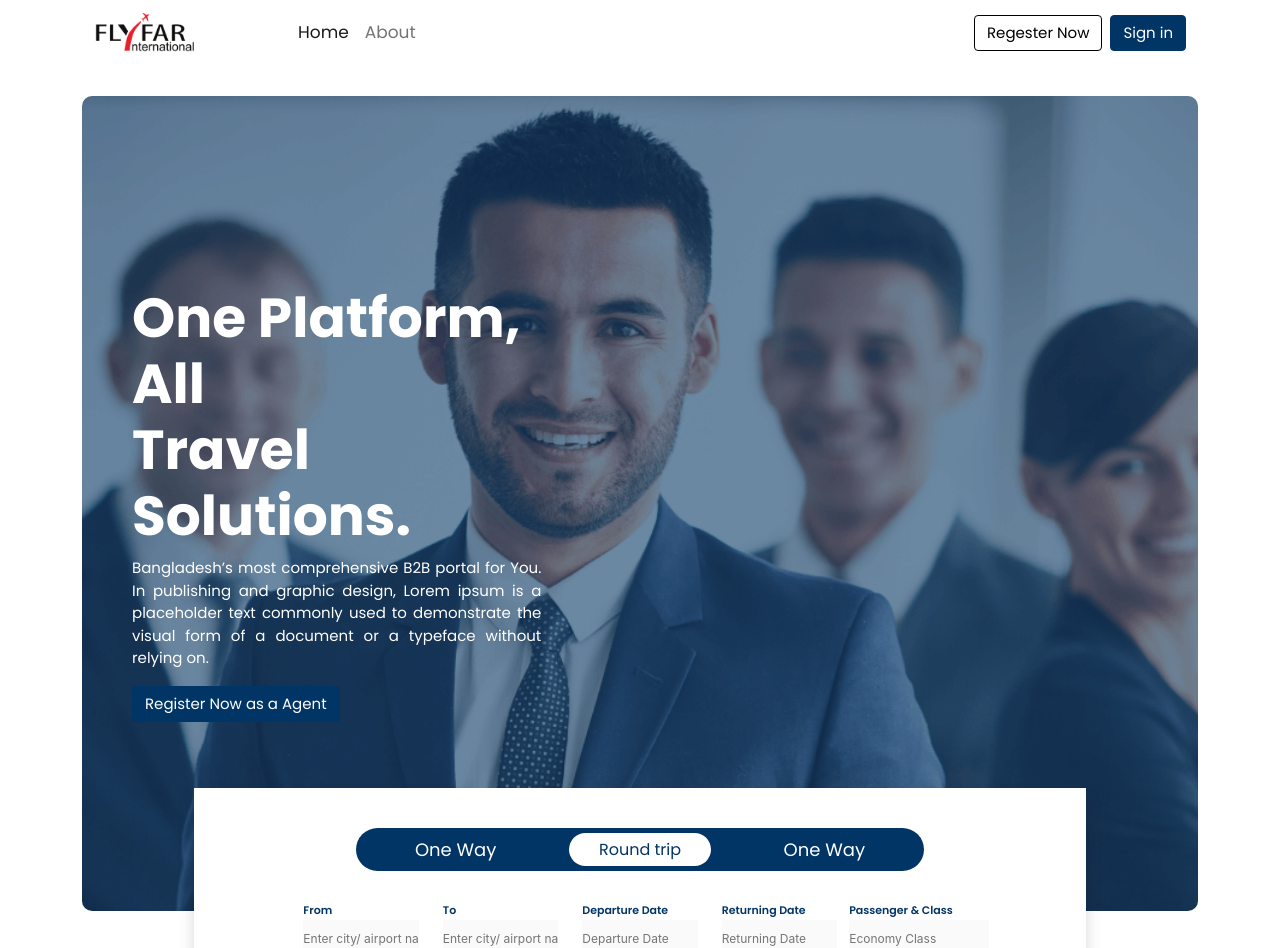
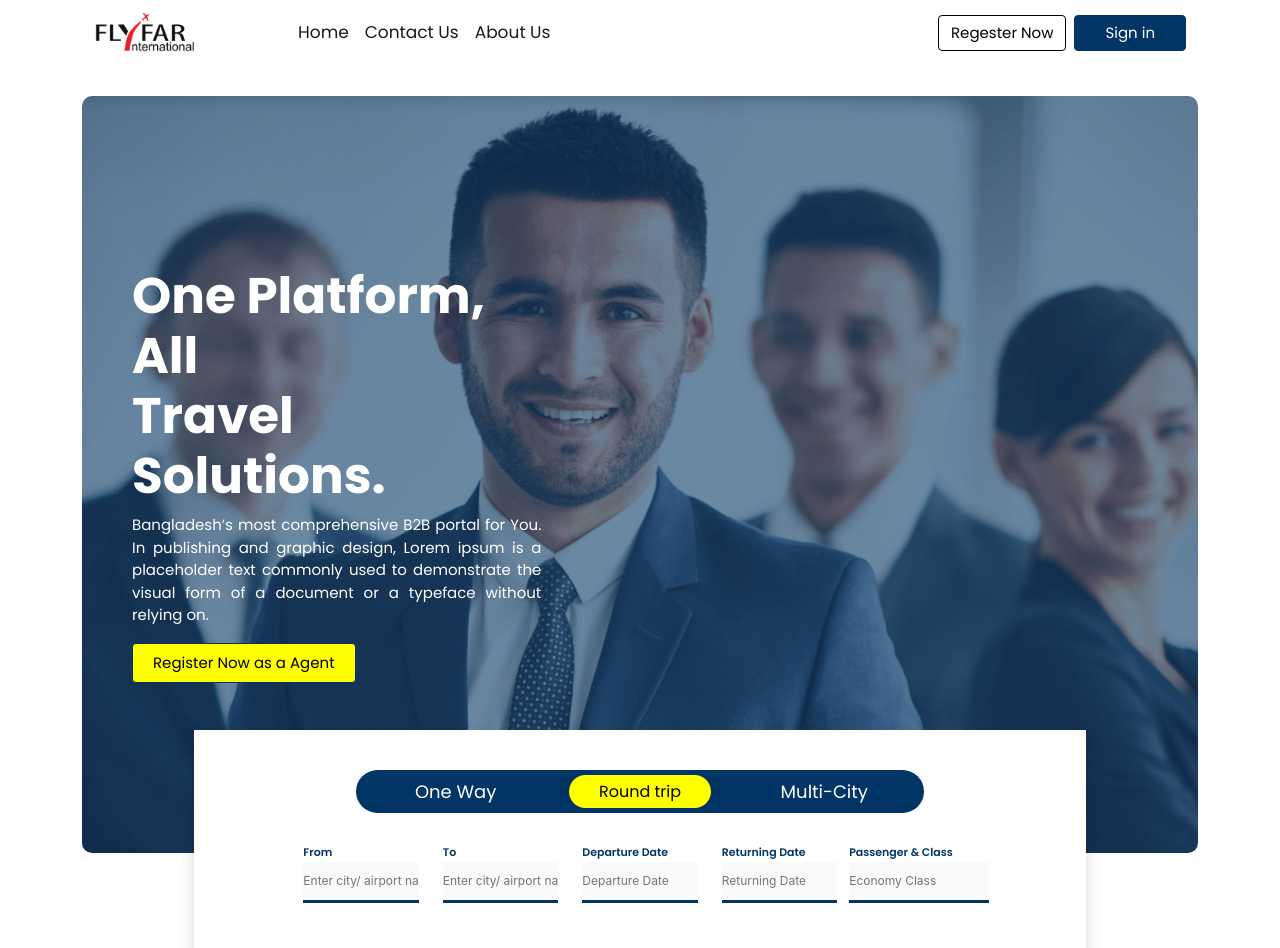
Before and after one commit to rkhademul8/fly-far-update, a React (Create React App) app: page / in a window 1280 px wide. Shown: the top 948 px of the page. Built offline with nearby package versions, Linux system fonts and the light colour scheme.

Commit message:
update banner

```diff
--- a/src/component/Banner/Banner.css
+++ b/src/component/Banner/Banner.css
@@ -1,10 +1,10 @@
 .banner-Content {
-    padding: 189px 50px;
+    padding: 170px 50px;
 }
 
 .content-banner h1 {
     color: #fff;
-    font-size: 55px;
+    font-size: 50px;
     font-family: 'Poppins';
     font-weight: 700;
 
@@ -18,6 +18,12 @@
     font-weight: 400;
 }
 
+
+.banner-btn button {
+    background-color: #FFFF00;
+    color: black;
+    padding: 8px 20px;
+}
 
 .contact {
     background-color: #fff;
@@ -55,8 +61,8 @@
 }
 
 .contact-conatent span {
-    background-color: #fff;
-    color: #003566;
+    background-color: #FFFF00;
+    color: #000;
     padding: 5px 30px;
     border-radius: 20px;
     font-weight: 500;
@@ -101,7 +107,7 @@
     text-decoration: none;
     background: #003566;
     color: #fff;
-    padding: 13px;
+    padding: 11px 30px;
     border-radius: 23px;
     pointer-events: none;
 }
@@ -166,6 +172,8 @@
         margin-bottom: 20px;
 
     }
+
+
 
     .signin-btn {
         background: #003566;
--- a/src/component/Banner/Banner.js
+++ b/src/component/Banner/Banner.js
@@ -58,7 +58,7 @@ const Banner = () => {
                         <span className='round' style={{ color: '#003566;' }}>Round trip</span>
                     </div>
                     <div class="col p-0">
-                        <p>One Way </p>
+                        <p>Multi-City</p>
                     </div>
 
                 </div>
--- a/src/component/Carousel/Carousel.css
+++ b/src/component/Carousel/Carousel.css
@@ -57,6 +57,10 @@
         width: 107px;
         height: 70px !important;
     }
+
+    .carousel {
+        margin: 100px 0px;
+    }
 }
 
 @media only screen and (max-width: 425px) {
--- a/src/component/Footer/Footer.css
+++ b/src/component/Footer/Footer.css
@@ -57,6 +57,7 @@
     font-weight: 400;
     margin-bottom: 0px;
     font-family: 'Poppins';
+
 }
 
 
@@ -70,6 +71,12 @@
         padding: 25px 21px;
         padding-bottom: 10px;
     }
+
+    .footer-reserve p {
+        font-size: 14px;
+        padding: 0px 2px;
+    }
+
 }
 
 /* tab device media query */
@@ -86,6 +93,7 @@
         color: #4C4C50;
         font-weight: 400;
         font-size: 15px;
+        padding: 0px 4px;
     }
 
     .company-content {
--- a/src/component/Home/Home.css
+++ b/src/component/Home/Home.css
@@ -208,6 +208,19 @@
 
 
 @media only screen and (max-width: 520px) {
+
+
+    .card-section {
+        margin-bottom: 100px;
+    }
+
+    .service-section {
+        margin-bottom: 100px !important;
+    }
+
+    .ceo-section {
+        margin: 100px 0px;
+    }
 
     .offer-content h1 {
         font-size: 22px;
--- a/src/component/Navbar/Navbar.js
+++ b/src/component/Navbar/Navbar.js
@@ -21,14 +21,17 @@ const Navbar = () => {
                                 <a class="nav-link active" aria-current="page" href="#">Home</a>
                             </li>
                             <li class="nav-item">
-                                <a class="nav-link" href="#">About</a>
+                                <a class="nav-link active" aria-current="page" href="#">Contact Us</a>
+                            </li>
+                            <li class="nav-item">
+                                <a class="nav-link active" aria-current="page" href="#">About Us</a>
                             </li>
 
                         </ul>
                         <form class="d-flex">
 
                             <button class="btn btn-outline-success me-2 register-btn " type="submit">Regester Now</button>
-                            <button class="btn btn-outline-success signin-btn" type="submit">Sign in</button>
+                            <button style={{ padding: '0px 30px' }} class="btn btn-outline-success signin-btn" type="submit">Sign in</button>
                         </form>
                     </div>
                 </div>
```
Also changed, not shown: src/component/Footer/Footer.js (+10 -1 lines).
